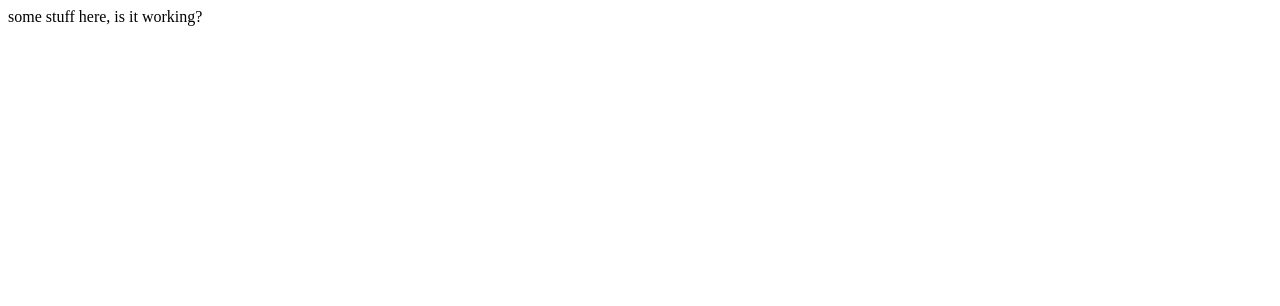
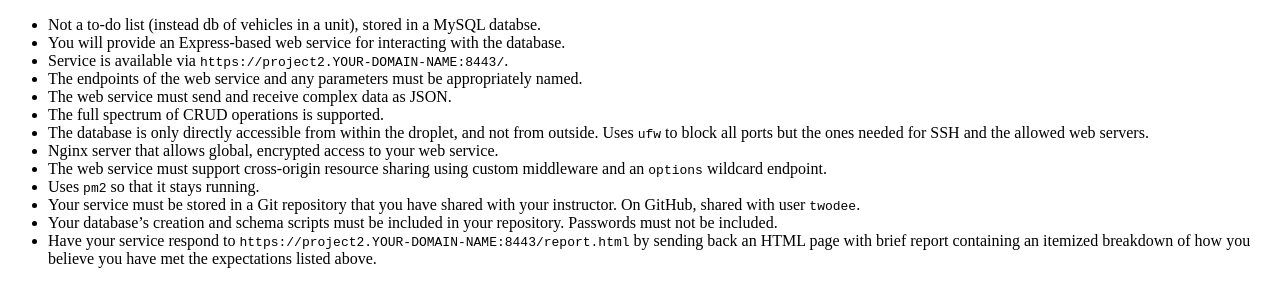
Before and after one commit to schadejh/p2, a website: page public/report.html in a window 1280 px wide. Drawn offline with Linux system fonts and the light colour scheme.

Commit message:
updated report.html

```diff
--- a/public/report.html
+++ b/public/report.html
@@ -7,6 +7,20 @@
     <title>p2 report</title>
 </head>
 <body>
-    some stuff here, is it working?
+    <ul>
+        <li>Not a to-do list (instead db of vehicles in a unit), stored in a MySQL databse.</li>
+        <li>You will provide an Express-based web service for interacting with the database.</li> <!--to do-->
+        <li>Service is available via <code>https://project2.YOUR-DOMAIN-NAME:8443/</code>.</li>
+        <li>The endpoints of the web service and any parameters must be appropriately named.</li> <!--to do-->
+        <li>The web service must send and receive complex data as JSON.</li> <!--to do-->
+        <li>The full spectrum of CRUD operations is supported.</li>
+        <li>The database is only directly accessible from within the droplet, and not from outside. Uses <code>ufw</code> to block all ports but the ones needed for SSH and the allowed web servers.</li>
+        <li>Nginx server that allows global, encrypted access to your web service.</li>
+        <li>The web service must support cross-origin resource sharing using custom middleware and an <code>options</code> wildcard endpoint.</li> <!--to do-->
+        <li>Uses <code>pm2</code> so that it stays running.</li>
+        <li>Your service must be stored in a Git repository that you have shared with your instructor. On GitHub, shared with user <code>twodee</code>.</li>
+        <li>Your database&#8217;s creation and schema scripts must be included in your repository. Passwords must not be included.</li>
+        <li>Have your service respond to <code>https://project2.YOUR-DOMAIN-NAME:8443/report.html</code> by sending back an HTML page with brief report containing an itemized breakdown of how you believe you have met the expectations listed above.</li>
+      </ul>
 </body>
 </html>
```
Also changed, not shown: 1 other file.
